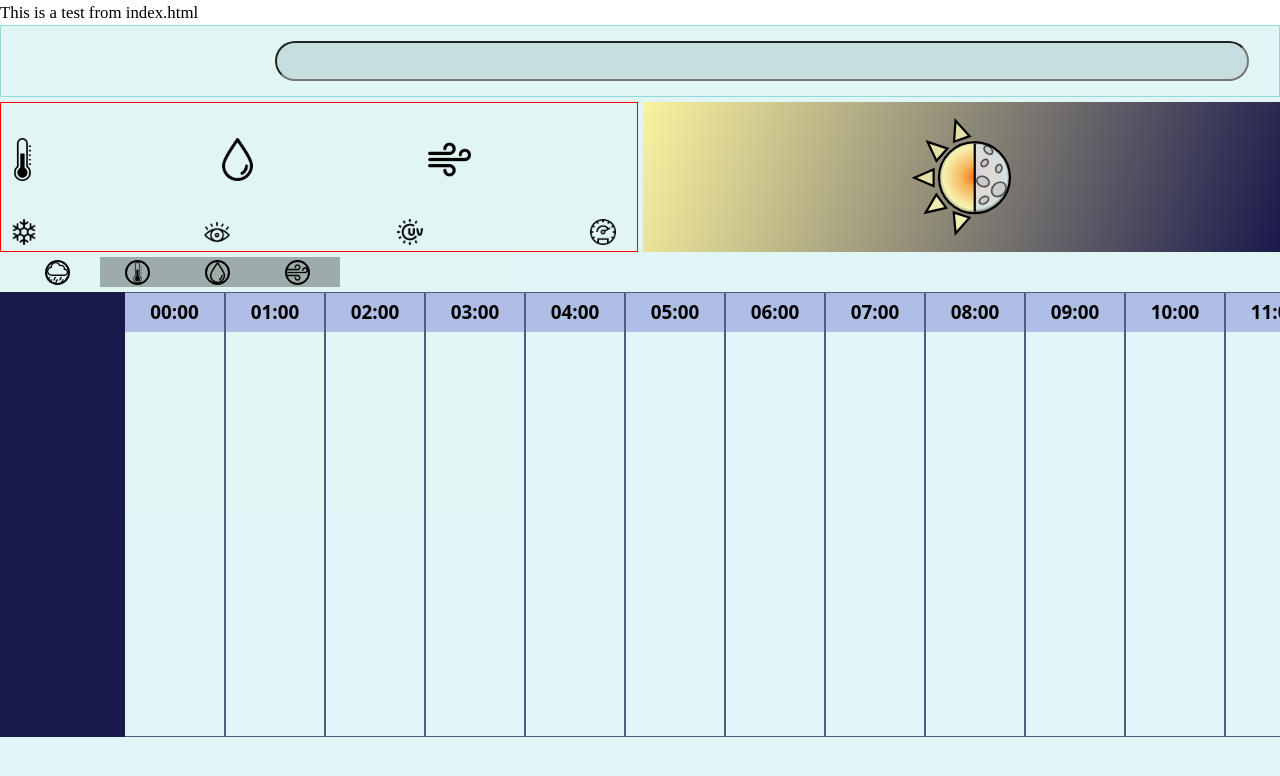
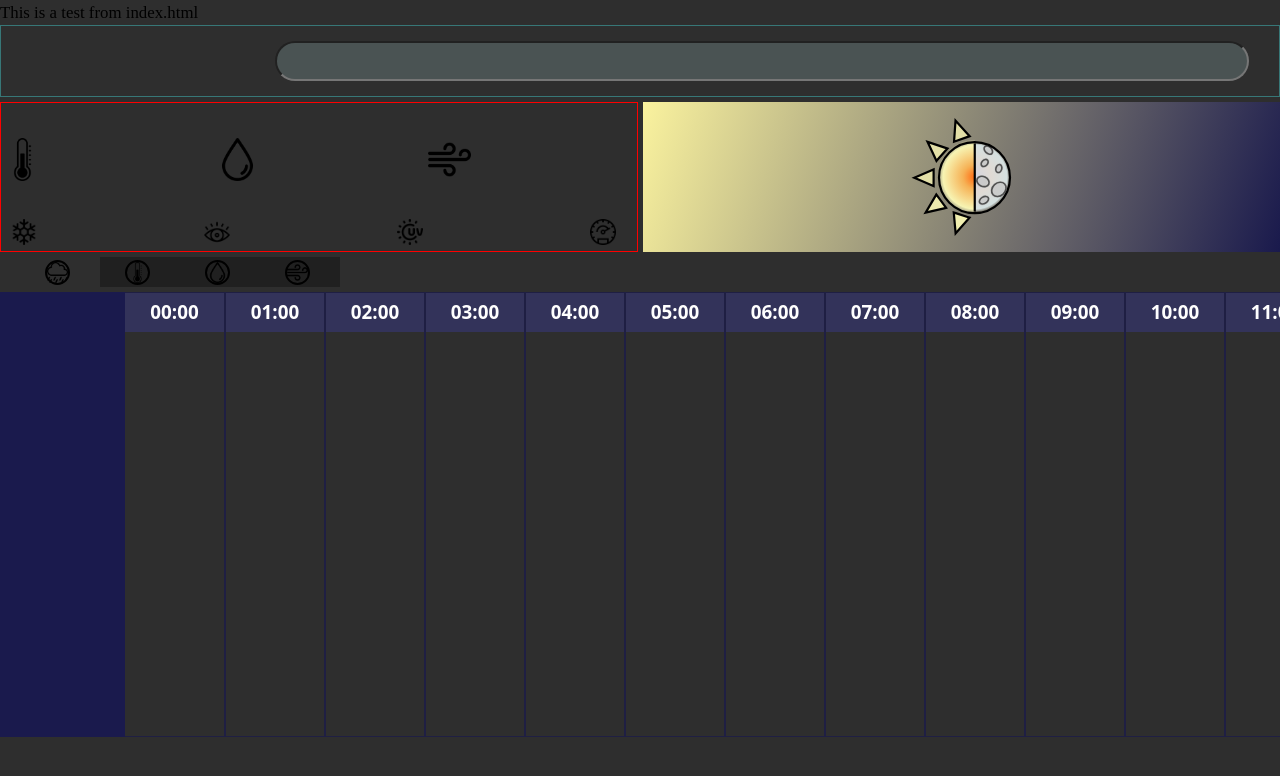
Before and after one commit to s-jad/weather-app, a website built with webpack: page src/index.html in a window 1280 px wide. Built offline with nearby package versions, Linux system fonts and the light colour scheme; files whose address does not match are found by name.

Commit message:
Fix: maintains correct height for content at smaller sizes

```diff
--- a/src/styles/app.css
+++ b/src/styles/app.css
@@ -22,8 +22,23 @@
   --fsz-18: clamp(1.8rem, calc(1.7rem + 0.3vw), 2.4rem);
   --fsz-20: clamp(2.0rem, calc(1.9rem + 0.3vw), 2.6rem);
 
-  --font-color: hsl(0, 0%, 0%);
-  --font-color-05: hsla(0, 0%, 0%, 0.5);
+  --font-color: hsl(0, 0%, 100%);
+  --font-color-05: hsla(0, 0%, 100%, 0.5);
+
+  --jet: hsla(0, 0%, 18%, 1);
+  --lemon-chiffon: hsla(58, 74%, 85%, 1);
+  --uranian-blue: hsla(208, 97%, 85%, 1);
+  --mid-blue: hsla(233, 34%, 31%, 1);
+  --penn-blue: hsla(240, 51%, 20%, 1);
+  --mid-pink: hsla(7, 28%, 64%, 1);
+  --thistle: hsla(290, 35%, 83%, 1);
+
+
+  --jet-07: hsla(0, 0%, 18%, 0.7);
+  --thistle-07: hsla(290, 35%, 83%, 0.7);
+  --lemon-chiffon-07: hsla(58, 74%, 85%, 0.7);
+  --uranian-blue-07: hsla(208, 97%, 85%, 0.7);
+  --penn-blue-07: hsla(240, 51%, 20%, 0.7);
 }
 
 h1 {
@@ -41,12 +56,14 @@
 
 body {
   font-size: var(--fsz-14);
+  background: var(--jet);
 }
 
 .app-container {
   font-family: var(--ff-400);
   width: 100%;
-  height: 100dvh;
-  height: 100vh;
-  background: hsla(180, 50%, 80%, 0.4);
+  min-height: 100vh;
+  min-height: min-content;
+  background: var(--jet);
+  color: var(--font-color);
 }
```
